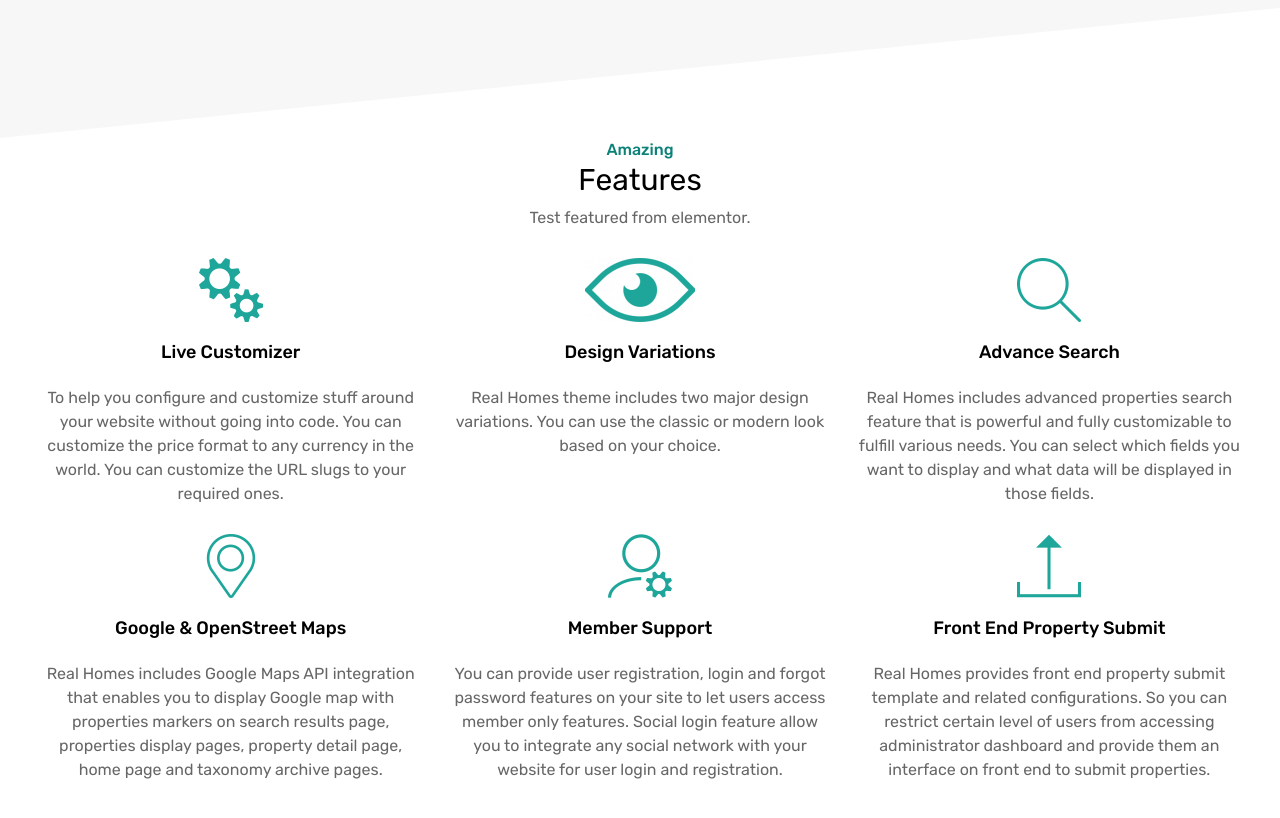
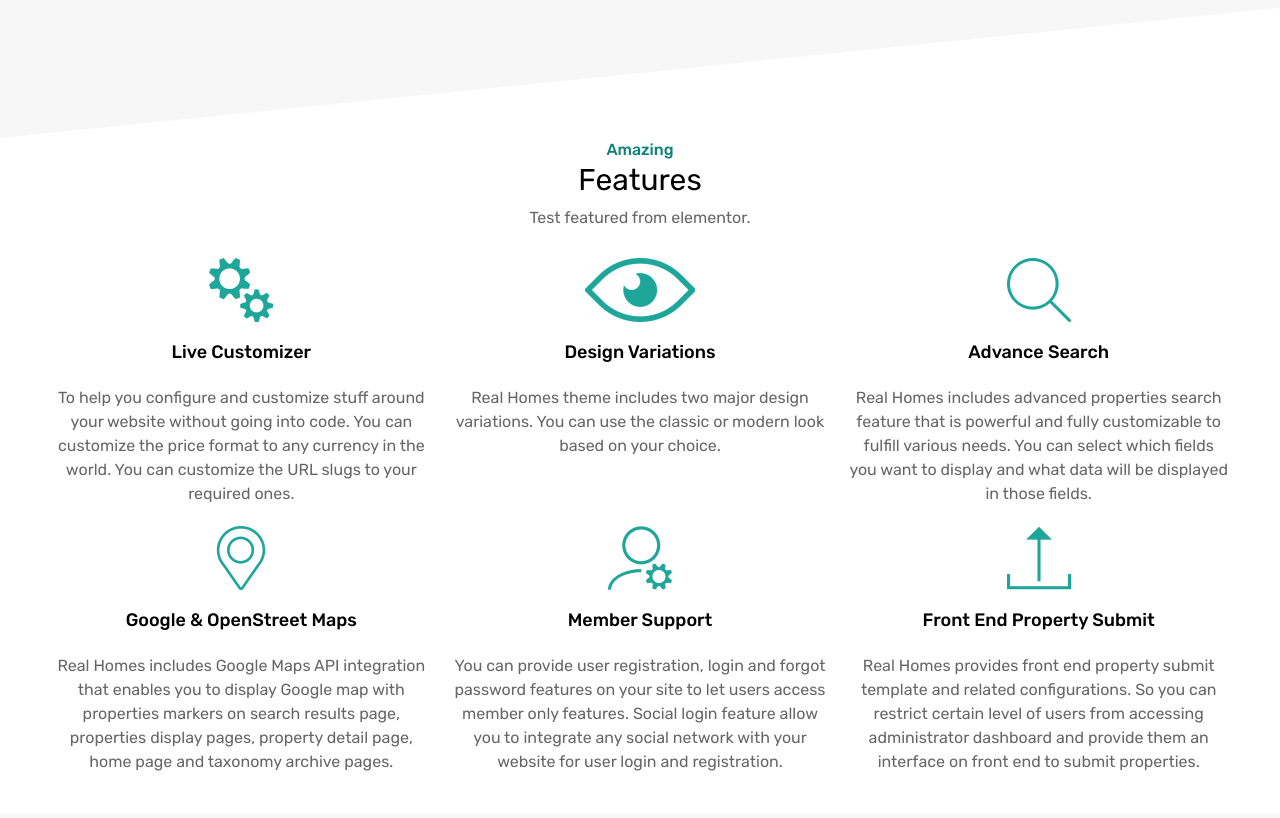
Before and after one commit to AKK-soft-dev/modern-realhome-replica, a React (Vite) app: page / in a window 1280 px wide. Shown: the part 7200-8018 px from the top of the page. Built offline with nearby package versions, Linux system fonts and the light colour scheme.

Commit message:
update: paddings

```diff
--- a/src/components/AmazingFeatures/AmazingFeatures.tsx
+++ b/src/components/AmazingFeatures/AmazingFeatures.tsx
@@ -7,14 +7,14 @@
     <>
       <Separator />
       <section className="bg-paper">
-        <div className="relative z-10 xl:custom-container pt-10 md:pt-0 pb-10">
+        <div className="relative z-10 xl:custom-container pt-10 md:pt-0 pb-10 px-4 sm:px-3">
           <h1 className="text-center text-primary-dark font-medium">Amazing</h1>
           <h2 className="text-center text-3xl">Features</h2>
           <p className="text-center text-black/60 mt-2 mb-7">
             Test featured from elementor.
           </p>
           <div
-            className={`grid grid-cols-1 md:grid-cols-3 gap-7 duration-200 `}
+            className={`grid grid-cols-1 md:grid-cols-3 gap-12 md:gap-5 duration-200 `}
           >
             {amazingFeatures.map((property) => (
               <AmazingFeatureItem key={property.id} data={property} />
```
